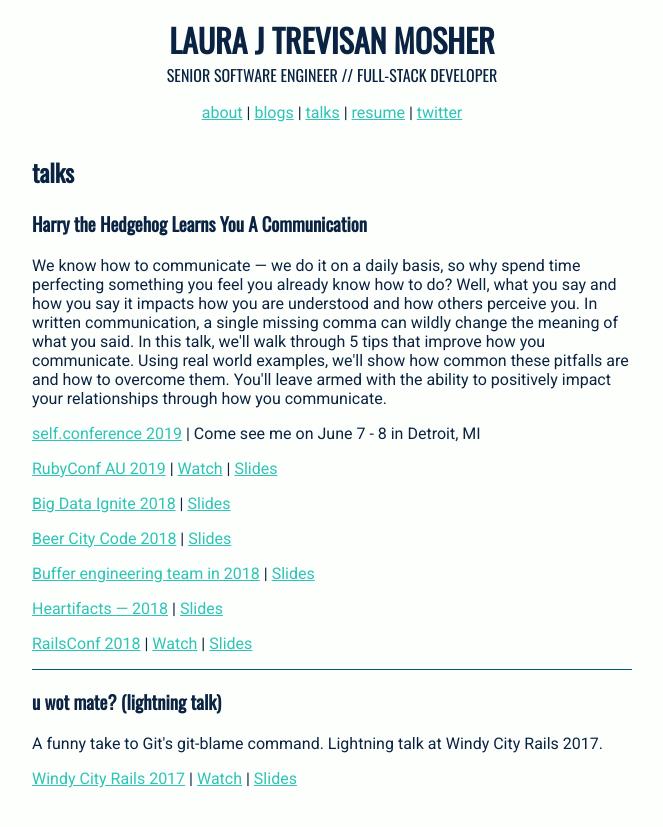
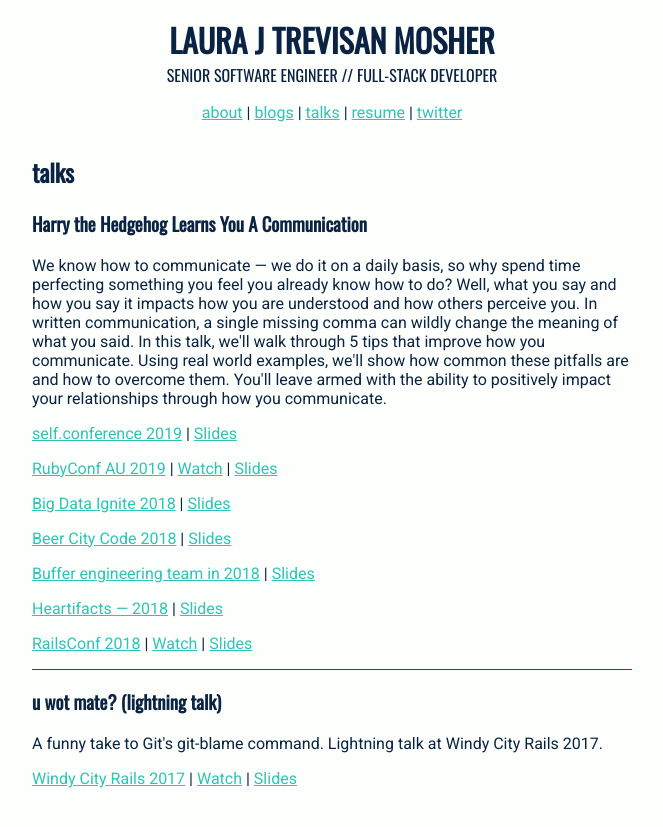
Before and after one commit to lauramosher/lauramosher.github.io, a Jekyll site: the page built from talks.html, in a window 1280 px wide. Shown: the top 827 px of the page, without its empty margins (308-971 px from the left). Built offline with Jekyll 4.4.1, drawn with Linux system fonts in a browser that asks for light colours.

Commit message:
Update talks page

```diff
--- a/talks.html
+++ b/talks.html
@@ -9,7 +9,7 @@ layout: default
   <p>We know how to communicate — we do it on a daily basis, so why spend time perfecting something you feel you already know how to do? Well, what you say and how you say it impacts how you are understood and how others perceive you. In written communication, a single missing comma can wildly change the meaning of what you said. In this talk, we'll walk through 5 tips that improve how you communicate. Using real world examples, we'll show how common these pitfalls are and how to overcome them. You'll leave armed with the ability to positively impact your relationships through how you communicate. </p>
 
   <section>
-    <p><a href="http://selfconference.org/" target="_blank">self.conference 2019</a> | Come see me on June 7 - 8 in Detroit, MI</p>
+    <p><a href="http://selfconference.org/" target="_blank">self.conference 2019</a> | <a href="https://speakerdeck.com/lauramosher/harry-the-hedgehog-learns-you-a-communication" target="_blank">Slides</a></p>
     <p><a href="https://rubyconf.org.au/" target="_blank">RubyConf AU 2019</a> | <a href="https://www.youtube.com/watch?v=1R_2MZC81Aw" target="_blank">Watch</a> | <a href="https://speakerdeck.com/lauramosher/harry-the-hedgehog-learns-you-a-communication-abridged/" target="_blank">Slides</a></p>
     <p><a href="https://bigdataignite.org/" target="_blank">Big Data Ignite 2018</a> | <a href="https://speakerdeck.com/lauramosher/harry-the-hedgehog-learns-you-a-communication" target="_blank">Slides</a></p>
     <p><a href="https://beercitycode.com/" target="_blank">Beer City Code 2018</a> | <a href="https://speakerdeck.com/lauramosher/harry-the-hedgehog-learns-you-a-communication" target="_blank">Slides</a></p>
```
Also changed, not shown: 1 other file.
